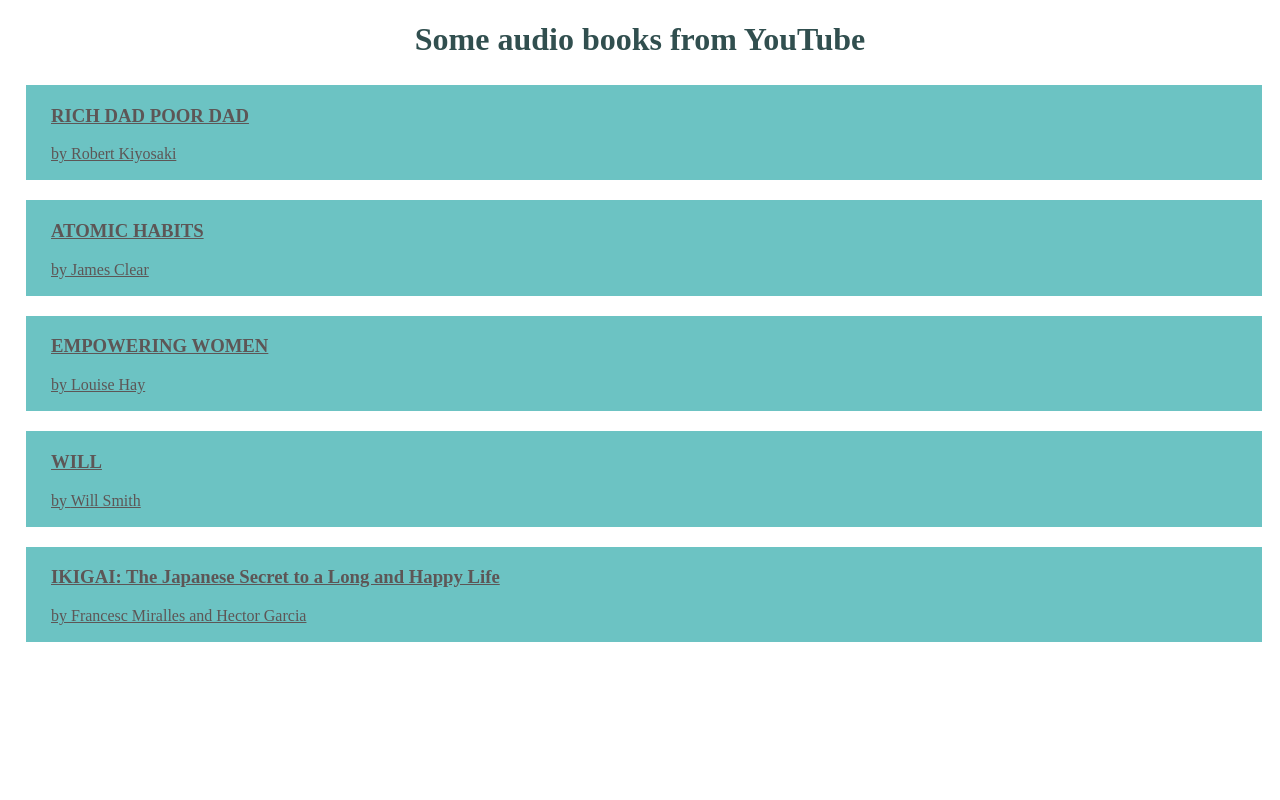
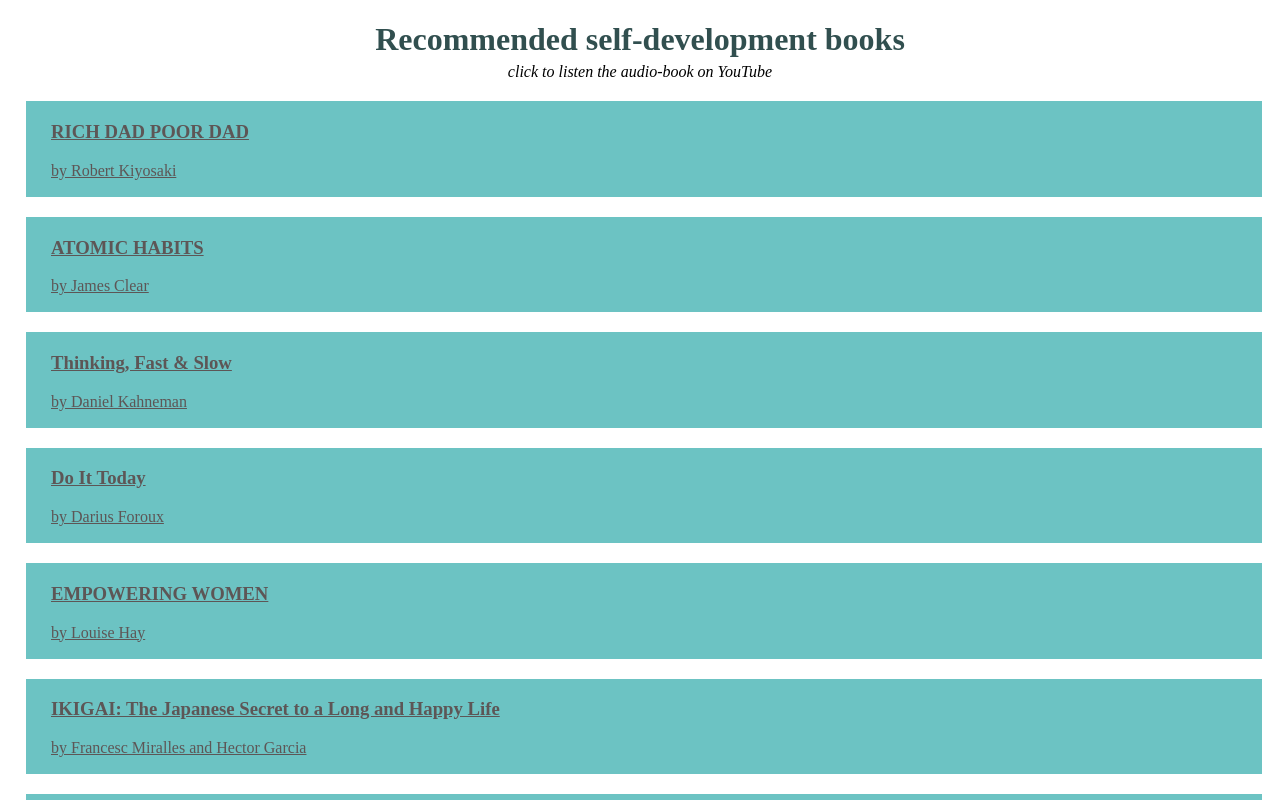
Before and after one commit to Dina2703/audioBooks-next, a Next.js app: page /books in a window 1280 px wide. Shown: the top 800 px of the page. Built offline with nearby package versions, Linux system fonts and the light colour scheme.

Commit message:
added some book links

```diff
--- a/comps/Footer.jsx
+++ b/comps/Footer.jsx
@@ -1,5 +1,7 @@
 const Footer = () => {
-  return <footer>Copyright &copy; 2022 Book Shop by Dina Idrissova</footer>;
+  return (
+    <footer>Copyright &copy; 2022 Book Shop created by Dinara Idrissova</footer>
+  );
 };
 
 export default Footer;
--- a/comps/shared.js
+++ b/comps/shared.js
@@ -29,4 +29,10 @@
     url: "https://www.youtube.com/watch?v=_mpynWHzSvQ",
     id: 5,
   },
+  {
+    name: "Do It Today",
+    author: "Darius Foroux",
+    url: "https://www.youtube.com/watch?v=mHrvzVqeMIU&list=LL&index=19&t=4s",
+    id: 6,
+  },
 ];
--- a/pages/books/index.js
+++ b/pages/books/index.js
@@ -25,22 +25,42 @@
       id: 2,
     },
     {
+      name: "Thinking, Fast & Slow",
+      author: "Daniel Kahneman",
+      url: "https://www.youtube.com/watch?v=d953fegpMFE",
+      id: 3,
+    },
+    {
+      name: "Do It Today",
+      author: "Darius Foroux",
+      url: "https://www.youtube.com/watch?v=mHrvzVqeMIU&list=LL&index=19&t=4s",
+      id: 6,
+    },
+    {
       name: "EMPOWERING WOMEN",
       author: "Louise Hay",
       url: "https://www.youtube.com/watch?v=RuRsdWXUWcs",
-      id: 3,
+      id: 8,
+    },
+
+    {
+      name: "IKIGAI: The Japanese Secret to a Long and Happy Life",
+      author: "Francesc Miralles and Hector Garcia",
+      url: "https://www.youtube.com/watch?v=qM4vJjQqk-4",
+      id: 5,
+    },
+
+    {
+      name: "The Alchemist",
+      author: " Paulo Coelho",
+      url: "https://www.youtube.com/watch?v=uxOto_WRWdM&list=LL&index=24&t=8394s",
+      id: 7,
     },
     {
       name: "WILL",
       author: "Will Smith",
       url: "https://www.youtube.com/watch?v=_mpynWHzSvQ",
       id: 4,
-    },
-    {
-      name: "IKIGAI: The Japanese Secret to a Long and Happy Life",
-      author: "Francesc Miralles and Hector Garcia",
-      url: "https://www.youtube.com/watch?v=qM4vJjQqk-4",
-      id: 5,
     },
   ];
 
@@ -51,7 +71,10 @@
         <meta name="keywords" content="books" />
       </Head>
       <div>
-        <h1 className={styles.title}>Some audio books from YouTube</h1>
+        <h1 className={styles.title}>Recommended self-development books</h1>
+        <p className={styles.parag}>
+          click to listen the audio-book on YouTube
+        </p>
         {authors.map((author) => (
           <Link key={author.id} href={author.url}>
             <a className={styles.single} target="_blank">
--- a/styles/Books.module.css
+++ b/styles/Books.module.css
@@ -15,4 +15,11 @@
   color: rgb(49, 79, 79);
   padding-bottom: 5px;
   text-align: center;
+  margin-bottom: 0;
 }
+
+.parag {
+  text-align: center;
+  font-style: italic;
+  margin-top: 0;
+}
```
